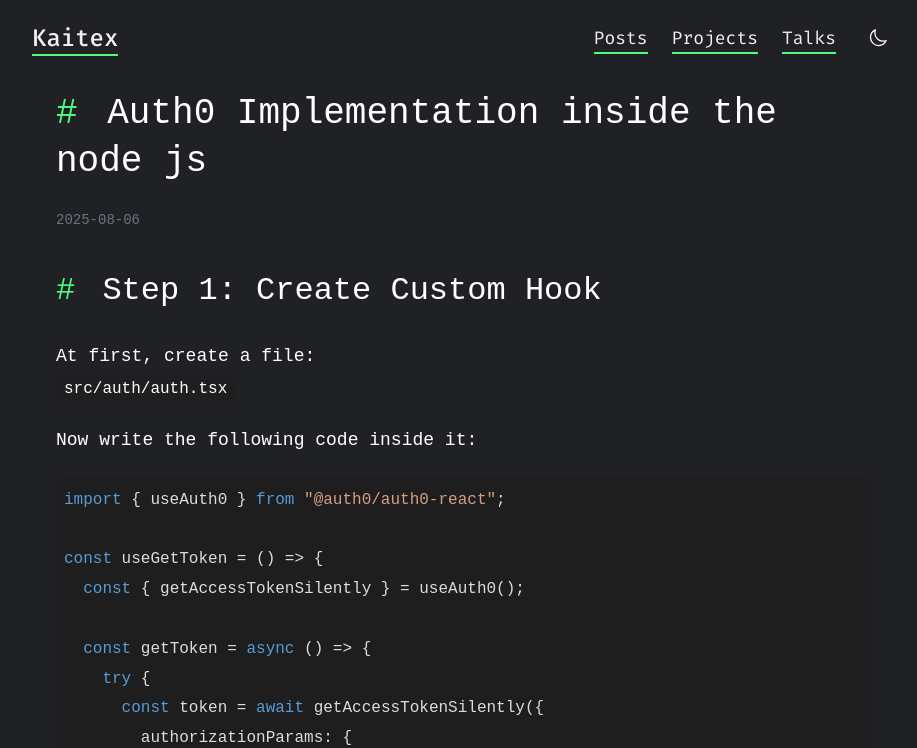
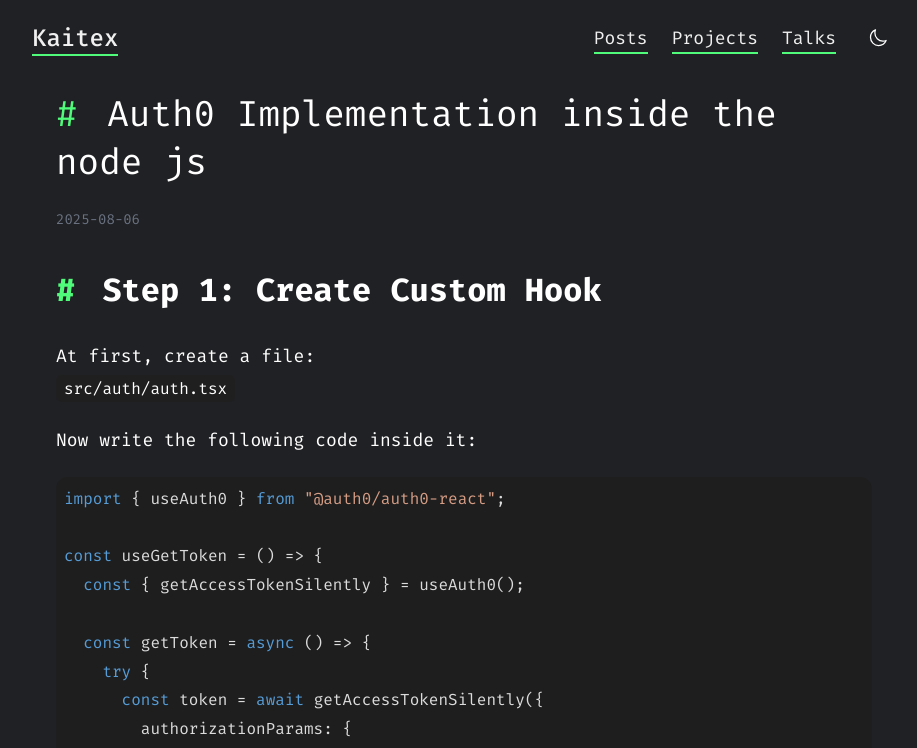
Before and after one commit to kaitex/kaitex.github.io, a Next.js app: page /posts/auth0-implementation in a window 1280 px wide. Shown: the top 748 px of the page, without its empty margins (176-1093 px from the left). Built offline with nearby package versions, Linux system fonts and the light colour scheme.

Commit message:
font fixed

```diff
--- a/src/styles/markdown.css
+++ b/src/styles/markdown.css
@@ -2,7 +2,7 @@
 .prose-enhanced {
   max-width: none;
   padding: 1rem;
-  font-family: 'JetBrains Mono', monospace, sans-serif;
+
   line-height: 1.8;
   margin-top: 10px;
   font-size: 1rem; /* mobile base */
@@ -10,14 +10,14 @@
 
 /* Headings */
 .prose-enhanced h1 {
-  font-size: 2rem;
+  font-size: 1.75rem;
   font-weight: normal;
   margin-bottom: 1.5rem;
 }
 
 .prose-enhanced h2 {
-  font-size: 1.9rem;
-  font-weight: 400;
+  font-size: 1.5rem;
+  font-weight: 600;
   margin-top: 2rem;
   margin-bottom: 1.25rem;
 }
@@ -57,7 +57,7 @@
 .prose-enhanced code {
   padding: 0.25rem 0.5rem;
   border-radius: 6px;
-  font-family: 'JetBrains Mono', monospace;
+
   font-size: 0.95rem;
 }
 
```
